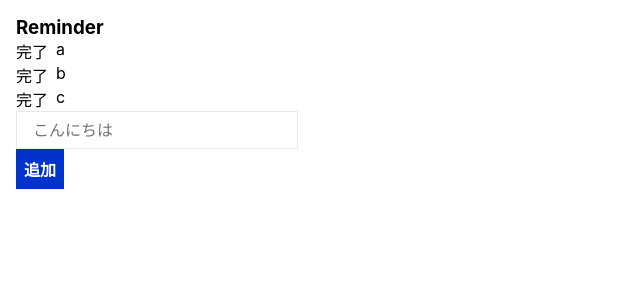
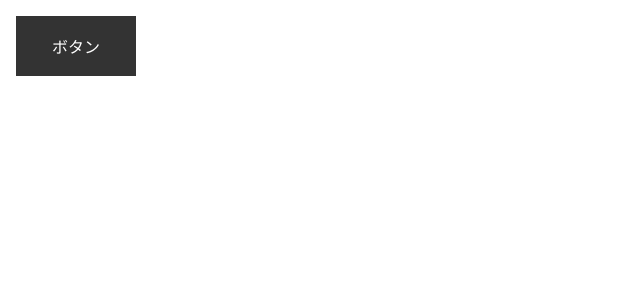
Before and after one commit to tnccc/react_practice, a React (Create React App) app: page / in a window 1280 px wide. Shown: the top 300 px of the page, without its empty margins (0-640 px from the left). Built offline with nearby package versions, Linux system fonts and the light colour scheme.

Commit message:
style属性の練習

```diff
--- /dev/null
+++ b/src/components/CommonButton.jsx
@@ -0,0 +1,34 @@
+import { useState } from "react"
+
+export const CommonButton = () => {
+  const [isSelected, setIsSelected] = useState(false)
+  const clickHandler = () => setIsSelected(prevState => !prevState)
+
+  const container = {
+    display: 'flex',
+    flexDirection: 'column',
+    justifyContent: 'center',
+    width: 300,
+  }
+  const style = {
+    width: 120,
+    height: 60,
+    color: '#fff',
+    backgroundColor: isSelected ? 'pink' : '#333',
+    border: 'none'
+  }
+  return (
+    <>
+      <div style={container}>
+        <button
+          style={style}
+          onClick={clickHandler}
+        >
+          ボタン
+        </button>
+        <div>{isSelected && 'クリックされました'}</div>
+      </div>
+    </>
+  )
+}
+export default CommonButton
--- a/src/components/CommonContainer.jsx
+++ b/src/components/CommonContainer.jsx
@@ -1,12 +1,11 @@
-import { Todo } from './Todo'
+import CommonButton from "./CommonButton"
 
 export const CommonContainer = () => {
 
   return (
     <>
       <div className='container'>
-        <h3 className='title'>Reminder</h3>
-        <Todo />
+        <CommonButton />
       </div>
     </>
   )
```
